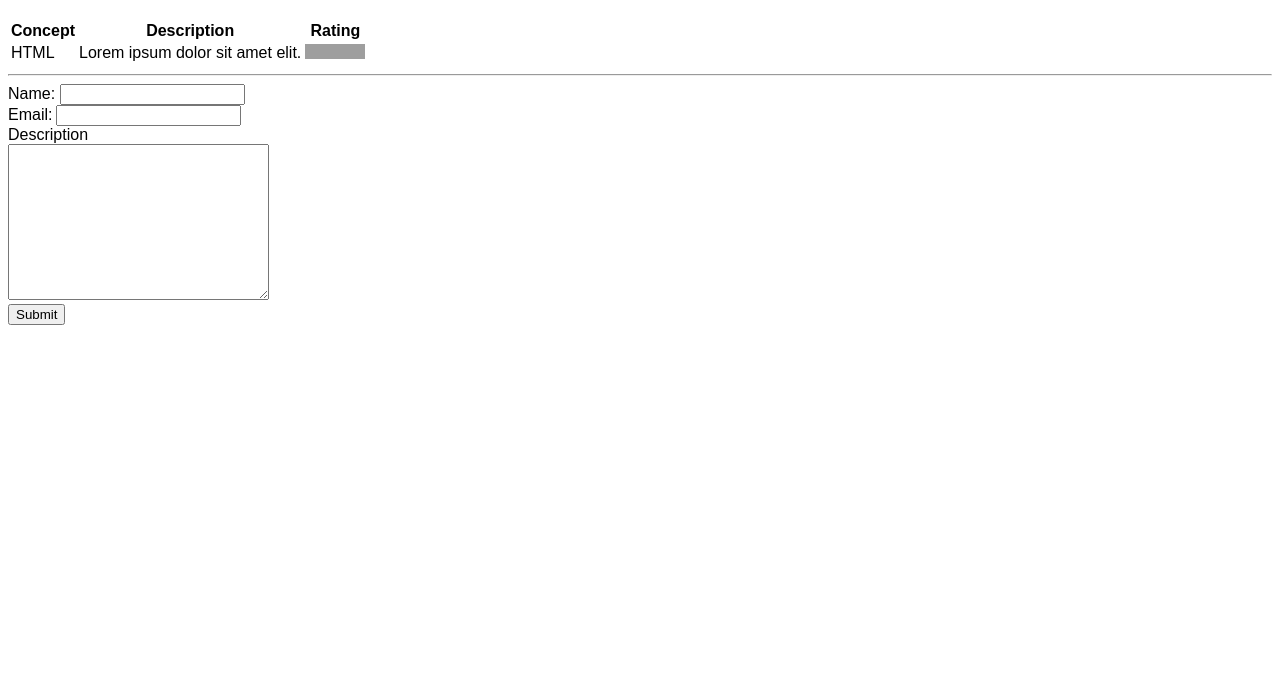
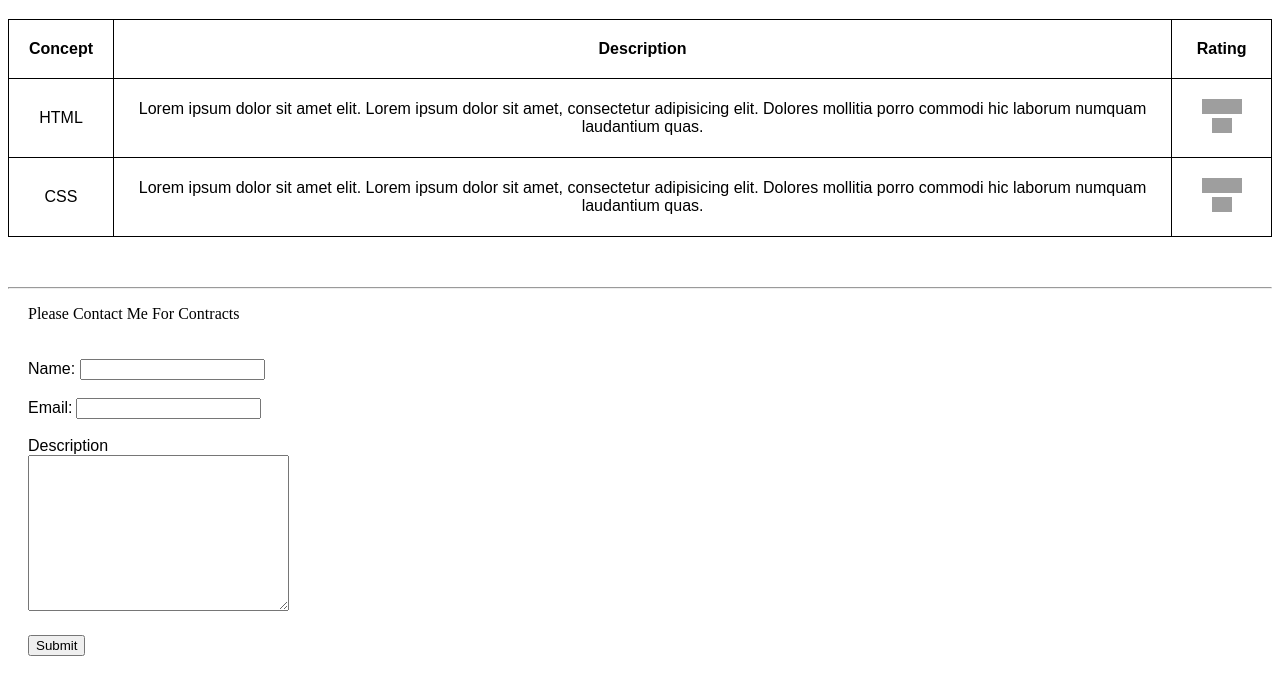
Before and after one commit to kreynol/practiceHTML, a plain HTML site: page index.html in a window 1280 px wide. Shown: the part 61-756 px from the top of the page. Drawn offline with Linux system fonts and the light colour scheme; grey boxes are pictures that could not be loaded.

Commit message:
made changes to table

```diff
--- a/index.html
+++ b/index.html
@@ -4,34 +4,61 @@
     <meta charset="UTF-8">
     <meta name="viewport" content="width=device-width, initial-scale=1.0">
     <title>Document</title>
+    <style>
+        table, th, td {
+          border: 1px solid black;
+          border-collapse: collapse;
+
+        }
+        th, td {
+          padding: 20px;
+          text-align: center;
+        }
+        </style>
 </head>
 <body>
     <h1 style="font-family: Arial, Helvetica, sans-serif;">My Skills In Detail</h1>
 
-    <table>
+    <table style="width:100%;">
+
         <tr>
             <th style="font-family: Arial, Helvetica, sans-serif;">Concept</th>
             <th style="font-family: Arial, Helvetica, sans-serif;">Description</th>
             <th style="font-family: Arial, Helvetica, sans-serif;">Rating</th>
         </tr>
+        <tr>
         <td style="font-family: Arial, Helvetica, sans-serif;">HTML</td>
-        <td style="font-family: Arial, Helvetica, sans-serif;" >Lorem ipsum dolor sit amet elit. </td>
+        <td style="font-family: Arial, Helvetica, sans-serif;" >Lorem ipsum dolor sit amet elit. Lorem ipsum dolor sit amet, consectetur adipisicing elit. Dolores mollitia porro commodi hic laborum numquam laudantium quas.</td>
+
         <td><img style="width:20px" src="https://upload.wikimedia.org/wikipedia/commons/thumb/9/99/Star_icon_stylized.svg/512px-Star_icon_stylized.svg.png" alt=""><img style="width:20px" src="https://upload.wikimedia.org/wikipedia/commons/thumb/9/99/Star_icon_stylized.svg/512px-Star_icon_stylized.svg.png" alt=""><img style="width:20px" src="https://upload.wikimedia.org/wikipedia/commons/thumb/9/99/Star_icon_stylized.svg/512px-Star_icon_stylized.svg.png" alt=""></td>
+        <tr>
+</tr>
+<tr>
+    <td style="font-family: Arial, Helvetica, sans-serif;">CSS</td>
+    <td style="font-family: Arial, Helvetica, sans-serif;" >Lorem ipsum dolor sit amet elit. Lorem ipsum dolor sit amet, consectetur adipisicing elit. Dolores mollitia porro commodi hic laborum numquam laudantium quas. </td>
+
+    <td><img style="width:20px" src="https://upload.wikimedia.org/wikipedia/commons/thumb/9/99/Star_icon_stylized.svg/512px-Star_icon_stylized.svg.png" alt=""><img style="width:20px" src="https://upload.wikimedia.org/wikipedia/commons/thumb/9/99/Star_icon_stylized.svg/512px-Star_icon_stylized.svg.png" alt=""><img style="width:20px" src="https://upload.wikimedia.org/wikipedia/commons/thumb/9/99/Star_icon_stylized.svg/512px-Star_icon_stylized.svg.png" alt=""></td>
+    <tr>
+    </tr>
+
+        </tr>
+
     </table>
 
-    <hr>
+    <hr style="margin-top: 50px;">
+    <p style="margin-left: 20px;">Please Contact Me For Contracts</p>
 
-    <form action="">
+    <form style="padding: 20px;" action="">
         <label style="font-family: Arial, Helvetica, sans-serif;"for="">Name: </label>
         <input type="text" name="" id="">
-        <br>
+        <br><br>
         <label style="font-family: Arial, Helvetica, sans-serif;"for="">Email:</label>
         <input type="text" name="" id="">
-        <br>
+        <br><br>
         <label style="font-family: Arial, Helvetica, sans-serif;"for="">Description</label>
         <br>
         <textarea name="" id="" cols="30" rows="10"></textarea>
     </form>
-    <button>Submit</button>
+    <button style="margin-left: 20px;">Submit</button>
 </body>
 </html>
```
